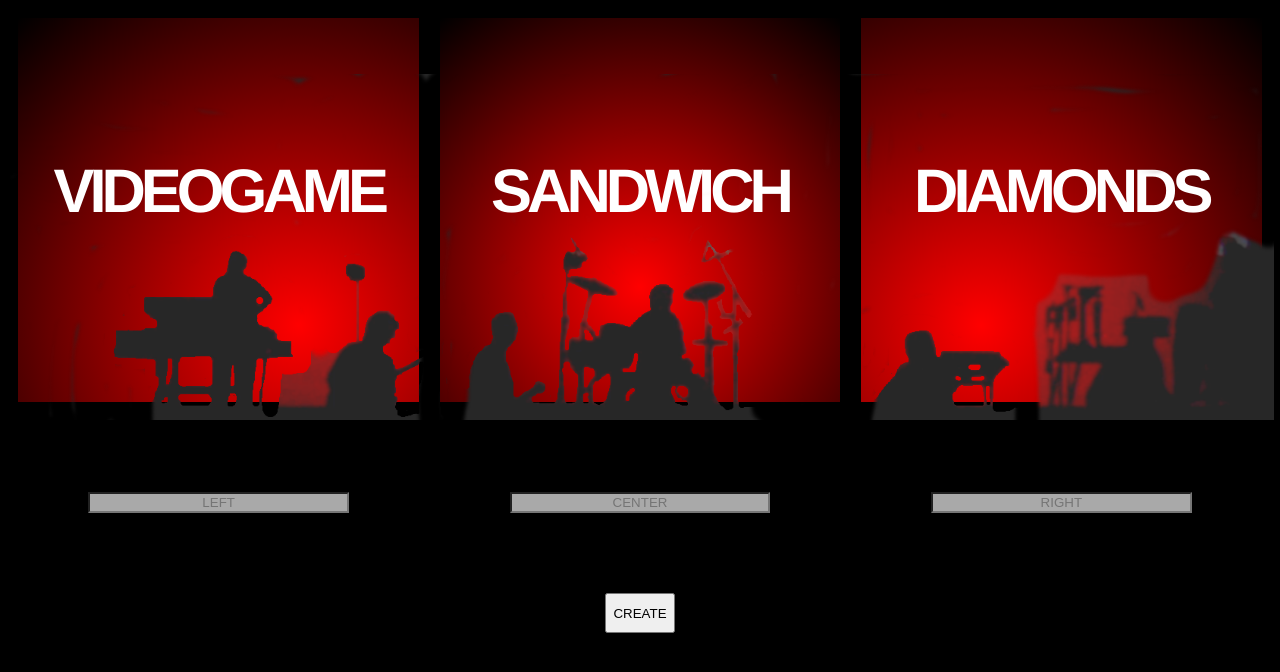
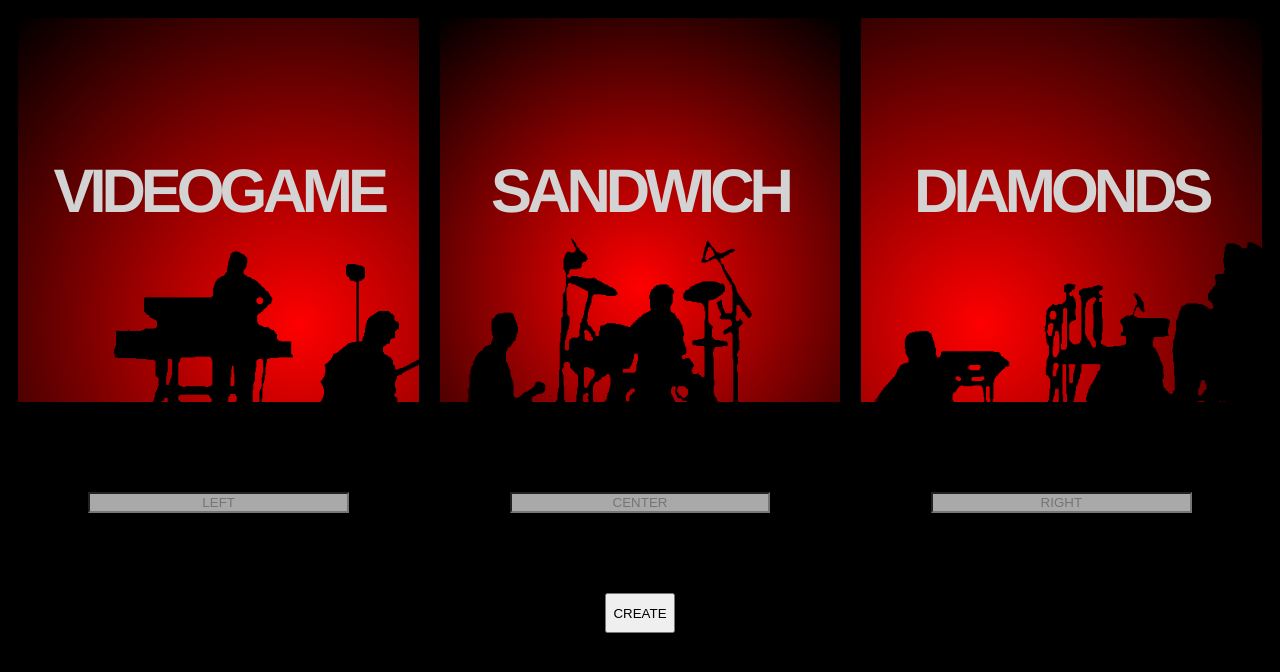
Before and after one commit to jonsolari/flippy-floppy, a Vue app: page / in a window 1280 px wide. Shown: the top 672 px of the page. Built offline with nearby package versions, Linux system fonts and the light colour scheme.

Commit message:
new image

```diff
--- a/src/App.vue
+++ b/src/App.vue
@@ -8,7 +8,7 @@
     </div>
 
     <div class="silhouette">
-      <img src="./assets/VSD4.png">
+      <img src="./assets/VSD5.png">
     </div>
 
     <div class="inputs">
--- a/src/components/Slide.vue
+++ b/src/components/Slide.vue
@@ -55,7 +55,7 @@ export default {
 }
 
 .text{
-  color: white;
+  color: lightgrey;
   letter-spacing: -5px;
   display: flex;
   align-self: center;
```
Also changed, not shown: src/assets/VSD4.png (deleted), src/assets/VSD5.png (added).
